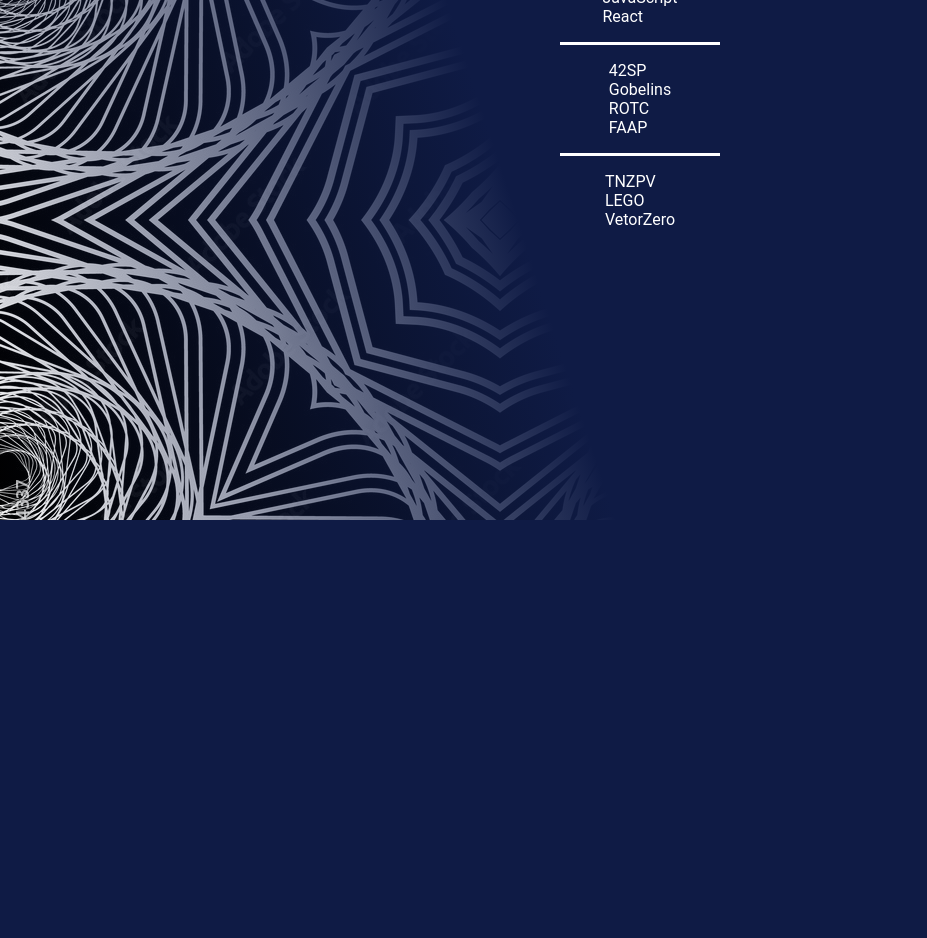
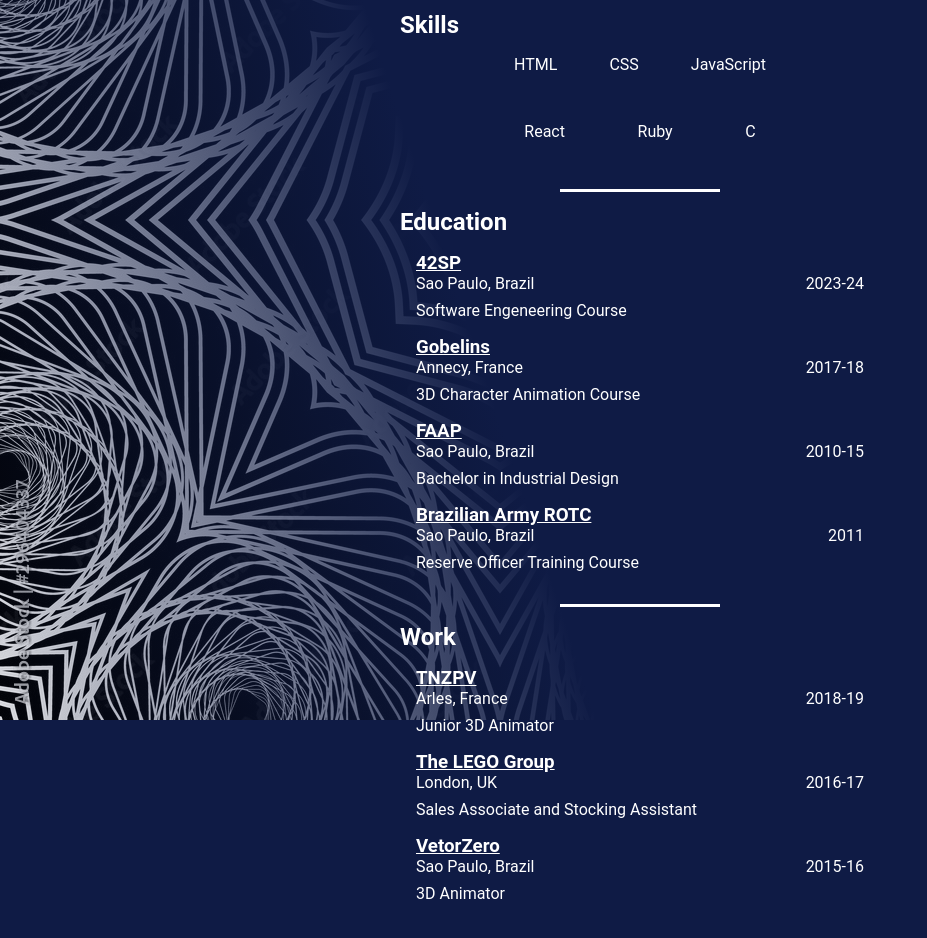
Before and after one commit to rscres/portfolio-website, a React (Vite) app: page /about in a window 1280 px wide. Shown: the part 280-1218 px from the top of the page, without its empty margins (0-927 px from the left). Before the commit the page ends 800 px from the top, so only its background shows below. Built offline with nearby package versions, Linux system fonts and the light colour scheme.

Commit message:
finish about page layout, need to sub skills words for images

```diff
--- a/src/App.css
+++ b/src/App.css
@@ -3,6 +3,11 @@
   font-family: 'Roboto', sans-serif;
   /* border: 1px solid red; */
   box-sizing: border-box;
+}
+
+html {
+  overflow-x: hidden;
+  margin-right: calc(-1 * (100vw - 100%));
 }
 
 body {
@@ -17,9 +22,9 @@ body {
 
 header ul {
   list-style-type: none;
-  padding: 0;
   overflow: hidden;
   display: flex;
+  width: auto;
 }
 
 .header-container {
@@ -30,7 +35,7 @@ header ul {
   padding: 0.5rem 2.5rem;
   color: wheat;
   border-bottom: 1px solid #e0e0e0;
-  background-color: rgb(0, 6, 24);
+  background-color: rgb(0, 6, 24, 0.8);
 }
 
 .header-links {
@@ -38,7 +43,7 @@ header ul {
   justify-content: space-between;
   align-items: center;
   width: 70%;
-  max-width: 1000px;
+  /* max-width: 1000px; */
 }
 
 .header-portfolios {
@@ -54,7 +59,7 @@ header ul {
 }
 
 .header-container li.active {
-  text-decoration: underline;
+  text-decoration: underline 2px;
 }
 
 .header-container a:hover {
--- a/src/pages/About.css
+++ b/src/pages/About.css
@@ -3,21 +3,34 @@
   flex-direction: column;
   align-items: center;
   justify-content: center;
-  min-width: 50%;
+  width: 38rem;
   padding: 2rem;
+  margin: auto;
   color: white;
   gap: 1rem;
+}
+
+.about-container h1 {
+  font-size: 42px;
+}
+
+.about-text {
+  line-height: 1.5;
 }
 
 ul {
   list-style-type: none;
   padding: 0;
+  width: 30rem;
 }
 
-.links {
+.links,
+.list-skills {
   display: flex;
   flex-direction: row;
   justify-content: space-around;
+  width: 60%;
+  flex-wrap: wrap;
   gap: 1rem;
 }
 
@@ -31,3 +44,33 @@ ul {
   height: 0.2rem;
   width: 10rem;
 }
+
+.about-skills li,
+.about-education li,
+.about-experience li {
+  margin: 1rem;
+}
+
+.about-skills {
+  display: flex;
+  flex-direction: column;
+  padding: 1rem 2rem;
+}
+
+.list-skills {
+  align-self: center;
+}
+
+.item-info {
+  display: flex;
+  flex-direction: row;
+  justify-content: space-between;
+}
+
+.item-text {
+  margin-top: 0.5rem;
+}
+
+.item-title {
+  text-decoration: underline;
+}
--- a/src/pages/About.jsx
+++ b/src/pages/About.jsx
@@ -8,31 +8,72 @@ function About() {
       <ul className='links'>
         <li><a href='https://www.linkedin.com/in/renato-crescenti/' target='_blank' rel='noreferrer'>LinkedIn</a></li>
         <li><a href='https://github.com/rscres' target='_blank' rel='noreferrer'>GitHub</a></li>
+        <li><a href='./assets/BG.jpg' download>CV</a></li>
       </ul>
       <p className='about-text'>Hello, my name is Renato Crescenti and I'm a web developer/designer based in Brazil. I specialize in creating beautiful, responsive websites and applications for businesses and individuals.</p>
       <section className='about-skills'>
-          <ul>
+        <h2>Skills</h2>
+        <ul className='list-skills'>
           <li>HTML</li>
           <li>CSS</li>
           <li>JavaScript</li>
           <li>React</li>
+          <li>Ruby</li>
+          <li>C</li>
         </ul>
       </section>
       <div className='list-separator'></div>
       <section className='about-education'>
+        <h2>Education</h2>
         <ul>
-            <li>42SP</li>
-            <li>Gobelins</li>
-            <li>ROTC</li>
-            <li>FAAP</li>
+          <ListItem
+            name='42SP'
+            location='Sao Paulo, Brazil'
+            year='2023-24'
+            text='Software Engeneering Course'
+          />
+          <ListItem
+            name='Gobelins'
+            location='Annecy, France'
+            year='2017-18'
+            text='3D Character Animation Course'
+          />
+          <ListItem
+            name='FAAP'
+            location='Sao Paulo, Brazil'
+            year='2010-15'
+            text="Bachelor in Industrial Design"
+          />
+          <ListItem
+            name='Brazilian Army ROTC'
+            location='Sao Paulo, Brazil'
+            year='2011'
+            text='Reserve Officer Training Course'
+          />
         </ul>
       </section>
       <div className='list-separator'></div>
       <section className='about-experience'>
+        <h2>Work</h2>
         <ul>
-            <li>TNZPV</li>
-            <li>LEGO</li>
-            <li>VetorZero</li>
+        <ListItem
+            name='TNZPV'
+            location='Arles, France'
+            year='2018-19'
+            text='Junior 3D Animator'
+          />
+          <ListItem
+            name='The LEGO Group'
+            location='London, UK'
+            year='2016-17'
+            text='Sales Associate and Stocking Assistant'
+          />
+          <ListItem
+            name='VetorZero'
+            location='Sao Paulo, Brazil'
+            year='2015-16'
+            text='3D Animator'
+          />
         </ul>
       </section>
     </section>
@@ -40,4 +81,21 @@ function About() {
   )
 }
 
+function ListItem({ ...props }) {
+  return (
+    <>
+    <li>
+      <h3 className='item-title'>{props.name}</h3>
+      <div className='item-info'>
+        <p>{props.location}</p>
+        <p>{props.year}</p>
+      </div>
+      <div className='item-body'>
+        <p className='item-text'>{props.text}</p>
+      </div>
+    </li>
+    </>
+  )
+}
+
 export default About
--- a/src/pages/Contact.css
+++ b/src/pages/Contact.css
@@ -1,11 +1,16 @@
 .contact-container {
     display: flex;
+    flex-direction: column;
     justify-content: center;
     align-items: center;
     height: fit-content;
-    width: 100vw;
-    padding: 10rem;
+    padding: 6rem;
     overflow: auto;
+    gap: 2rem;
+}
+
+.contact-container h1 {
+    font-size: 40px;
 }
 
 .contact-form {
--- a/src/pages/Contact.jsx
+++ b/src/pages/Contact.jsx
@@ -2,8 +2,10 @@ import './Contact.css'
 
 function Contact() {
   return (
-    <div className='contact-container'>
-      <form className='contact-form'>
+    <>
+    <section className='contact-container'>
+      <h1>Contact</h1>
+      {/* <form className='contact-form'>
         <label>Name</label>
         <input type='text' required/>
         <label>Email</label>
@@ -11,14 +13,25 @@ function Contact() {
         <label>Message</label>
         <textarea type='textarea' rows='5' className='message-form'required/>
         <button type='submit'>Submit</button>
+      </form> */}
+      <form className='contact-form' action="https://formsubmit.co/renatocrescenti@gmail.com" method="POST">
+        <CustomInput tag='input' label='Name' type='text' name='name'/>
+        <CustomInput tag='input' label='Email' type='email' name='email'/>
+        <label>Message</label>
+        <textarea type='text' name='message' rows='8' className='message-form' required/>
+        <button type="submit">Send</button>
       </form>
-      {/* <form className='contact-form' action="https://formsubmit.co/renatocrescenti@gmail.com" method="POST">
-        <input type="text" name="name" required/>
-        <input type="email" name="email" required/>
-        <input type='text' name='textarea' className='message-form' required/>
-        <button type="submit">Send</button>
-      </form> */}
-    </div>
+    </section>
+    </>
+  )
+}
+
+function CustomInput({ tag: Tag, ...props }) {
+  return (
+    <>
+      <label>{props.label}</label>
+      <Tag type={props.type} name={props.name} required/>
+    </>
   )
 }
 
--- a/src/pages/Home.css
+++ b/src/pages/Home.css
@@ -3,7 +3,7 @@
   flex-direction: column;
   justify-content: right;
   align-items: center;
-    height: 80vh;
+  height: 90vh;
   padding-right: 5rem;
   padding-left: 20rem;
   padding-top: 6rem;
@@ -29,7 +29,7 @@
 .hero-text {
   width: 640px;
   color: #e0e0e0;
-    margin-top: 2rem;
+  margin: 2rem;
   padding-left: 4rem;
   font-size: 1rem;
   text-align: left;
```
Lines whose indentation alone changed are shown as unchanged.
